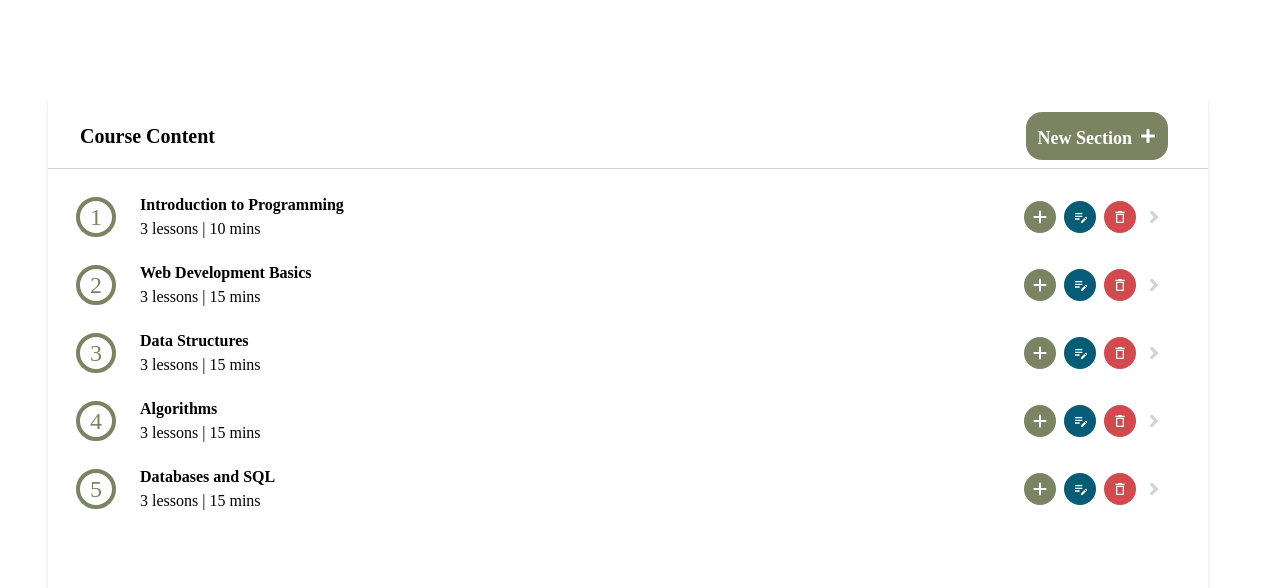
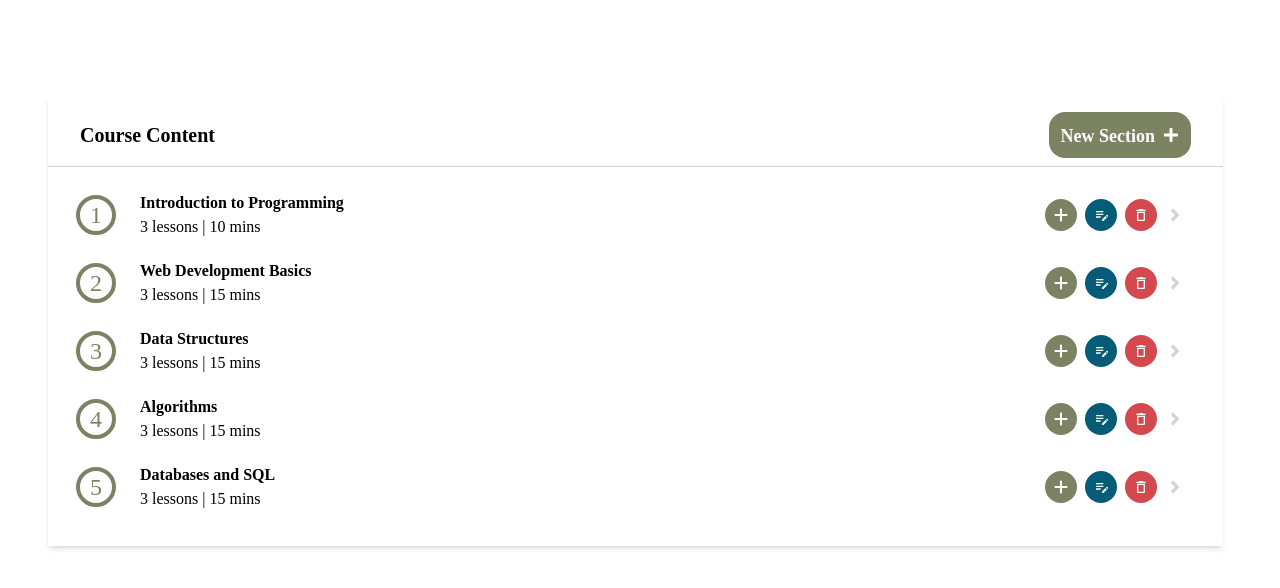
Before and after one commit to wsomad/openlearnhub, a React (Vite) app: page /content in a window 1280 px wide. Shown: the top 588 px of the page. Built offline with nearby package versions, Linux system fonts and the light colour scheme; no server answers; a web font is replaced by a local one.

Commit message:
Modified the design of CourseContentList

```diff
--- a/src/App.jsx
+++ b/src/App.jsx
@@ -42,7 +42,7 @@ function App() {
     }, [dispatch]);
 
     // Differentiate user type to render components with appropriate design and functionality.
-    const userType = 'instructor';
+    const userType = 'instructor'; //'student' or 'instructor'
 
     return (
         <>
--- a/src/components/CourseContentList.jsx
+++ b/src/components/CourseContentList.jsx
@@ -76,8 +76,11 @@ const CourseContentList = ({userType}) => {
     };
 
     const handleDeleteSection = (sectionId) => {
+        const section = courseSections.find(
+            (section) => section.id === sectionId,
+        );
         setIsConfirmModalOpen(true);
-        setSectionToDelete(sectionId);
+        setSectionToDelete(section);
     };
 
     const confirmDeleteSection = () => {
@@ -105,15 +108,21 @@ const CourseContentList = ({userType}) => {
     };
 
     return (
-        <div className='font-abhaya mt-24 ml-12 w-[1160px] h-[850px] overflow-y-auto shadow-md p-4 bg-white'>
+        <div
+            className={`font-abhaya mt-24 ml-12 p-4 bg-white shadow-md overflow-y-auto ${
+                userType === 'student'
+                    ? 'w-[325px] h-[450px]'
+                    : 'w-[1175px] h-[450px]'
+            }`}
+        >
             <div className='mb-2 ml-4 font-bold text-xl flex justify-between items-center'>
                 <span>Course Content</span>
                 {userType === 'instructor' && (
                     <button
-                        className='bg-secondary text-white px-3 py-2 rounded-2xl flex items-center mr-6'
+                        className='bg-secondary text-white px-3 py-2 rounded-2xl flex items-center mr-4'
                         onClick={openAddContentModal}
                     >
-                        <span className='text-lg mt-1'>New Section</span>{' '}
+                        <span className='text-lg mt-0.5'>New Section</span>{' '}
                         <FaPlus className='ml-2 h-4 w-4' />{' '}
                     </button>
                 )}
@@ -147,6 +156,7 @@ const CourseContentList = ({userType}) => {
                         : ''
                 }
                 isSection={true}
+                itemTitle={sectionToDelete ? sectionToDelete.title : ''}
             />
         </div>
     );
--- a/src/components/CourseLesson.jsx
+++ b/src/components/CourseLesson.jsx
@@ -117,7 +117,7 @@ const CourseLesson = ({
 
                 {/* Instructor Buttons */}
                 {userType === 'instructor' && (
-                    <div className='ml-auto flex space-x-2 mr-4 mt-2'>
+                    <div className='ml-auto flex space-x-2 mr-2.5 mt-2'>
                         <button
                             onClick={(e) => {
                                 e.stopPropagation();
@@ -158,11 +158,11 @@ const CourseLesson = ({
 
                 {/* Student Arrow Button */}
                 {userType === 'student' && (
-                    <div className='ml-auto'>
+                    <div className='ml-auto mt-2'>
                         {isOpen ? (
-                            <FaAngleDown className='text-2xl text-gray-500' />
+                            <FaAngleDown className='text-xl text-gray' />
                         ) : (
-                            <FaAngleRight className='text-2xl text-gray-500' />
+                            <FaAngleRight className='text-xl text-gray' />
                         )}
                     </div>
                 )}
@@ -193,7 +193,7 @@ const CourseLesson = ({
                                 </span>
                             </div>
                             {userType === 'instructor' && (
-                                <div className='ml-auto flex space-x-2 mr-12 mt-3'>
+                                <div className='ml-auto flex space-x-2 mr-2.5 mt-3'>
                                     {/* Edit Button */}
                                     <button
                                         onClick={() => openModal(lesson)}
@@ -233,7 +233,8 @@ const CourseLesson = ({
                 isOpen={isDeleteModalOpen}
                 onClose={closeDeleteModal}
                 onConfirm={handleDelete}
-                lessonTitle={lessonToDelete}
+                itemTitle={lessonToDelete}
+                isSection={false}
             />
 
             {isEditTitleModalOpen && (
--- a/src/components/modal/ConfirmDeleteModal.jsx
+++ b/src/components/modal/ConfirmDeleteModal.jsx
@@ -16,7 +16,7 @@ const ConfirmDeleteModal = ({
                         isSection ? 'section' : 'lesson'
                     }?`}
                 </p>
-                <p className='text-center'>
+                <p className='text-center text-lg'>
                     <strong>{itemTitle}</strong>
                 </p>
                 <div className='flex justify-end space-x-3 mt-6 text-lg'>
```
